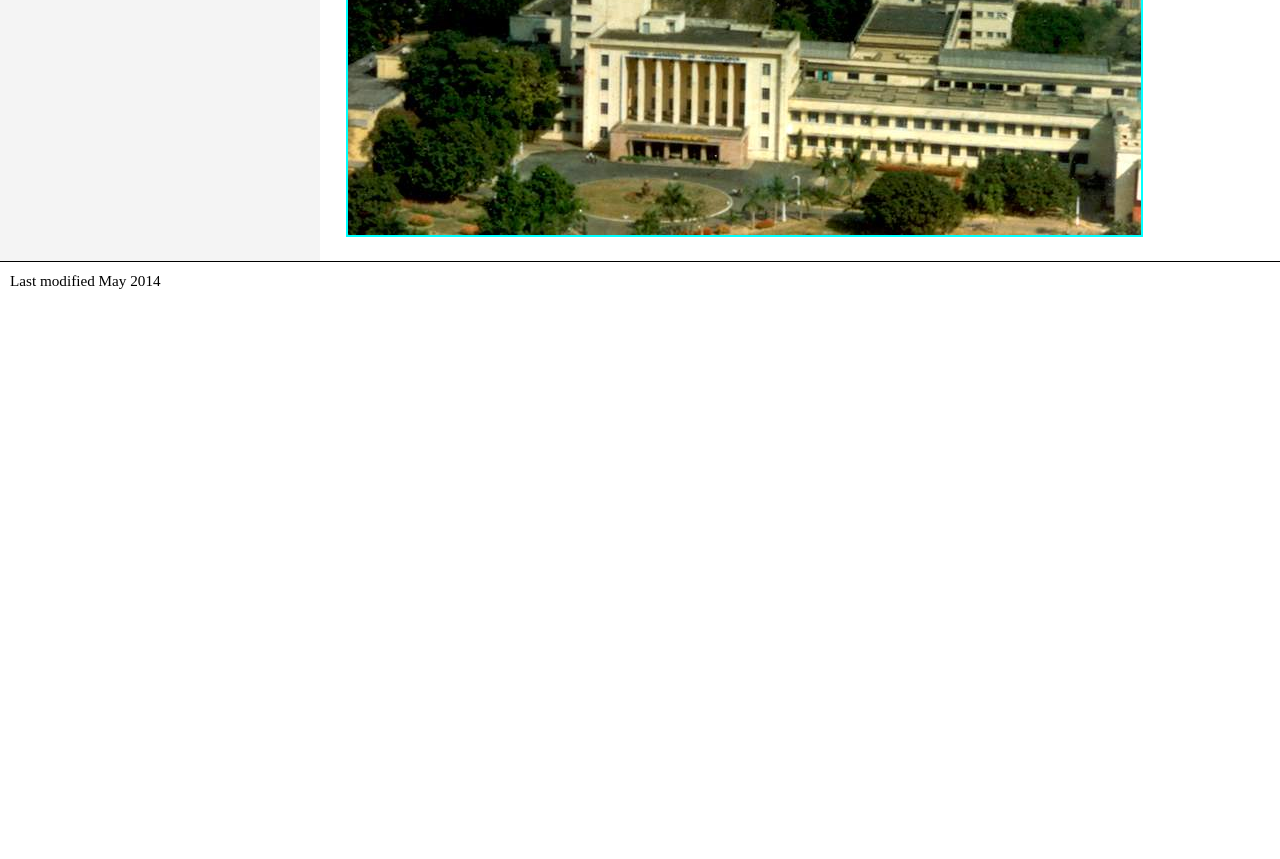
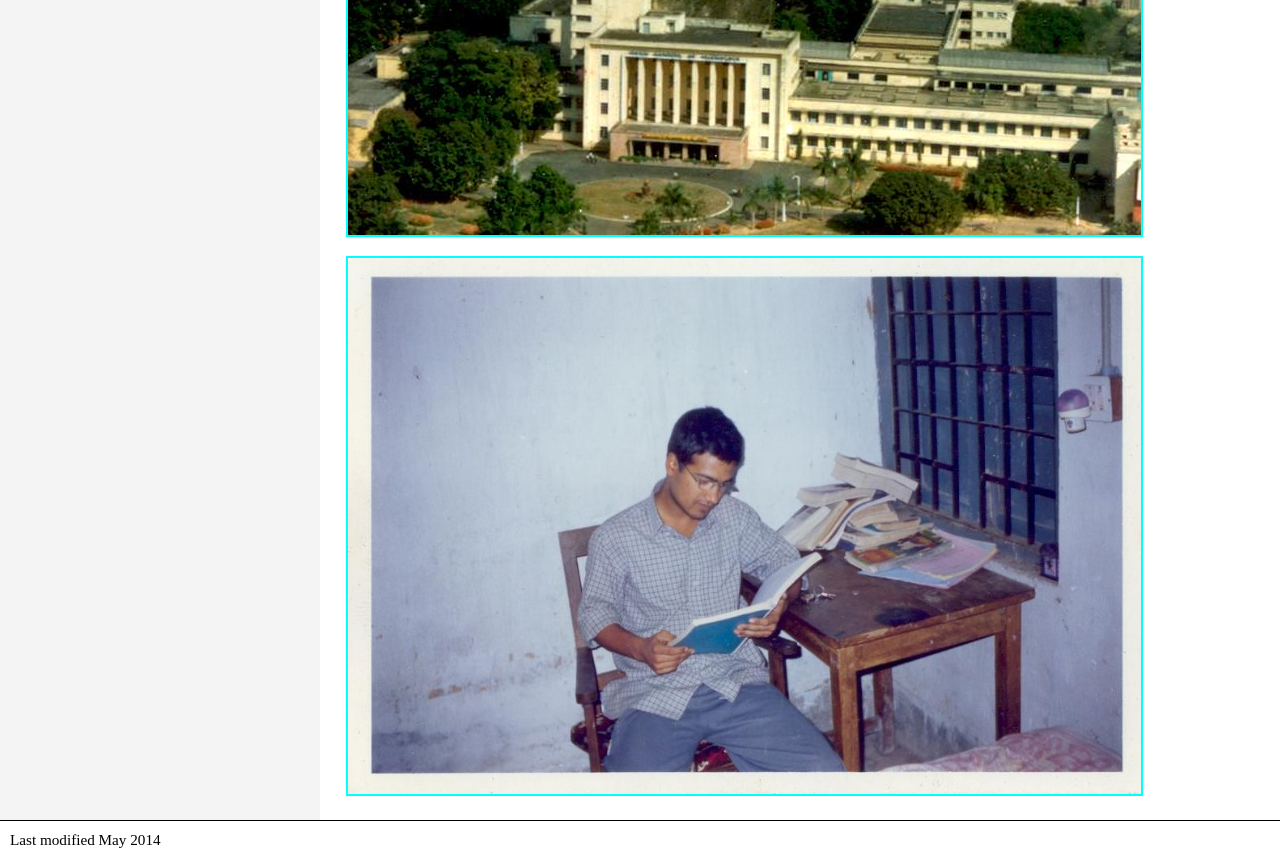
Before and after one commit to rameshrjha/rameshrjha.github.io, a plain HTML site: page gallery.html in a window 1280 px wide. Shown: the part 1354-2213 px from the top of the page. Before the commit the page ends 1654 px from the top, so only its background shows below. Drawn offline with Linux system fonts and the light colour scheme.

Commit message:
Update gallery.html

```diff
--- a/gallery.html
+++ b/gallery.html
@@ -24,6 +24,8 @@
 
 			<img src="https://rameshrjha.github.io/20051031233320!IIT-KGP.jpg" style="width:793px;height:536px;border:2px solid cyan;"><br>
 
+			<img src="https://rameshrjha.github.io/mit-muzaffarpur.jpeg" style="width:793px;height:536px;border:2px solid cyan;"><br>
+
 		</div>
 
 		<div class="col2">
```
